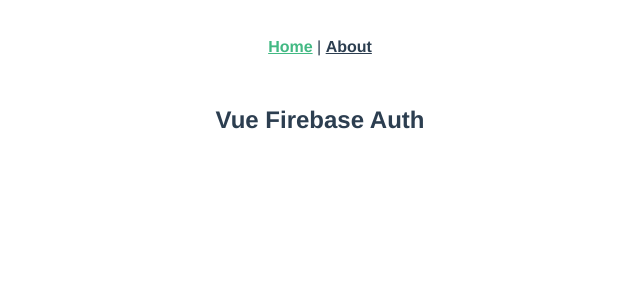
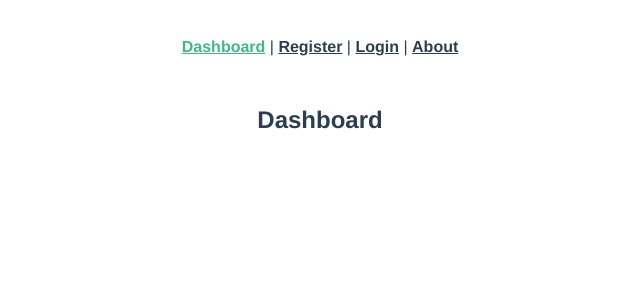
Before and after one commit to rooneyrulz/vue-firebase-auth, a Vue app: page / in a window 1280 px wide. Shown: the top 300 px of the page, without its empty margins (320-960 px from the left). Built offline with nearby package versions, Linux system fonts and the light colour scheme.

Commit message:
setup a few view & routes

```diff
--- a/src/App.vue
+++ b/src/App.vue
@@ -1,7 +1,9 @@
 <template>
   <div id="app">
     <div id="nav">
-      <router-link to="/">Home</router-link> |
+      <router-link to="/">Dashboard</router-link> |
+      <router-link to="/register">Register</router-link> |
+      <router-link to="/login">Login</router-link> |
       <router-link to="/about">About</router-link>
     </div>
     <router-view />
--- a/src/config/firebase.config.js
+++ b/src/config/firebase.config.js
@@ -1,3 +1,4 @@
+/* eslint-disable */
 import firebase from 'firebase/app';
 
 const firebaseConfig = {
--- a/src/router/index.js
+++ b/src/router/index.js
@@ -1,30 +1,44 @@
-import Vue from "vue";
-import VueRouter from "vue-router";
-import Home from "../views/Home.vue";
+/* eslint-disable */
+import Vue from 'vue';
+import VueRouter from 'vue-router';
+
+// Views
+import Dashboard from '../views/Dashboard';
+import Register from '../views/Register.vue';
+import Login from '../views/Login.vue';
 
 Vue.use(VueRouter);
 
-const routes = [
-  {
-    path: "/",
-    name: "Home",
-    component: Home
+const routes = [{
+        path: '/',
+        name: 'Dashboard',
+        component: Dashboard,
     },
     {
-    path: "/about",
-    name: "About",
+        path: '/login',
+        name: 'Login',
+        component: Login,
+    },
+    {
+        path: '/register',
+        name: 'Register',
+        component: Register,
+    },
+    {
+        path: '/about',
+        name: 'About',
         // route level code-splitting
         // this generates a separate chunk (about.[hash].js) for this route
         // which is lazy-loaded when the route is visited.
         component: () =>
-      import(/* webpackChunkName: "about" */ "../views/About.vue")
-  }
+            import ( /* webpackChunkName: "about" */ '../views/About.vue'),
+    },
 ];
 
 const router = new VueRouter({
-  mode: "history",
+    mode: 'history',
     base: process.env.BASE_URL,
-  routes
+    routes,
 });
 
 export default router;
--- /dev/null
+++ b/src/views/Dashboard.vue
@@ -0,0 +1,13 @@
+<template>
+  <div class="dashboard">
+    <h2>Dashboard</h2>
+  </div>
+</template>
+
+<script>
+export default {
+  name: 'Dashboard',
+};
+</script>
+
+<style lang="scss" scoped></style>
--- /dev/null
+++ b/src/views/Login.vue
@@ -0,0 +1,11 @@
+<template>
+  <div class="login">
+    <h2>Login</h2>
+  </div>
+</template>
+
+<script>
+export default {
+  name: 'Login',
+};
+</script>
--- a/src/views/Home.vue
+++ b/src/views/Register.vue
@@ -1,11 +1,11 @@
 <template>
-  <div class="home">
-    <h2>Vue Firebase Auth</h2>
+  <div class="register">
+    <h2>Register</h2>
   </div>
 </template>
 
 <script>
 export default {
-  name: 'Home',
+  name: 'Register',
 };
 </script>
```
Lines whose indentation alone changed are shown as unchanged.
